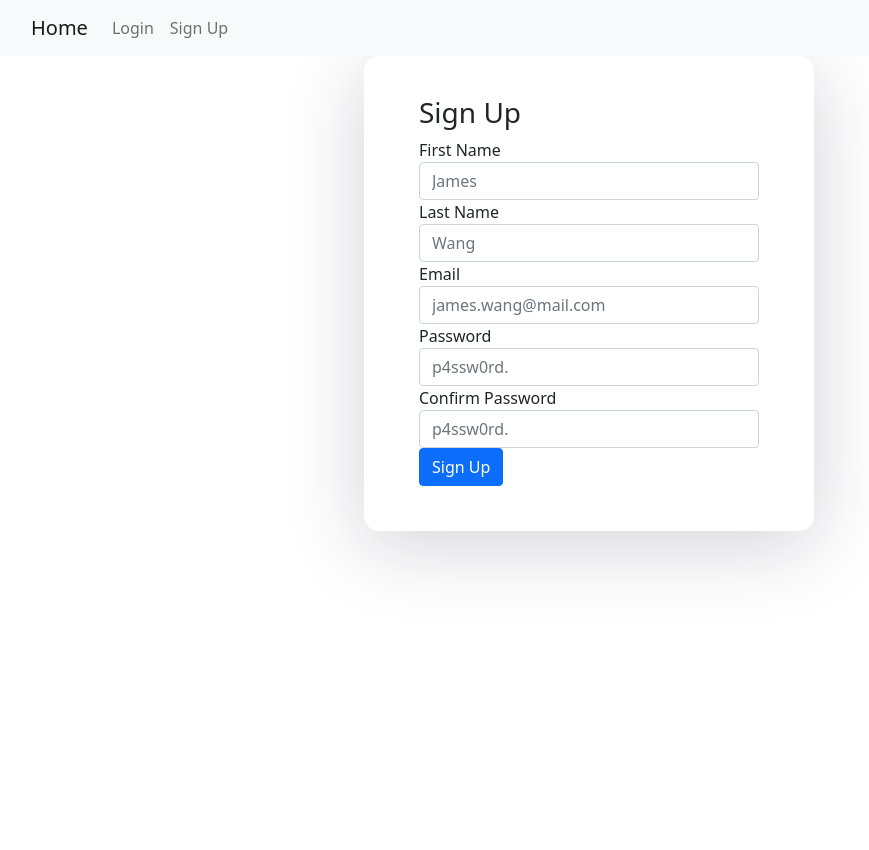
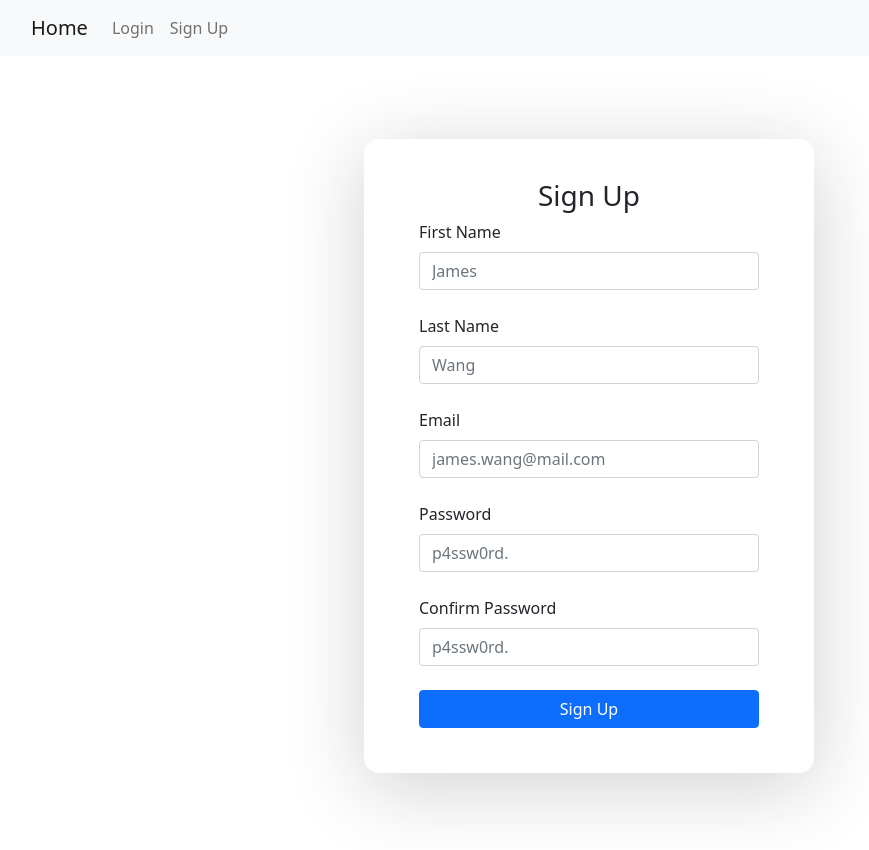
Before and after one commit to YuriSalgado/angular-auth, an Angular app: page /register in a window 1280 px wide. Shown: the top 850 px of the page, without its empty margins (51-920 px from the left). Before the commit the page ends 800 px from the top, so only its background shows below. Built offline with nearby package versions, Linux system fonts and the light colour scheme.

Commit message:
angular layout, bootstrap5 + review templates

```diff
--- a/src/app/app.component.css
+++ b/src/app/app.component.css
@@ -18,7 +18,7 @@
   width: 450px;
   margin: auto;
   background: #ffffff;
-  box-shadow: 0px 14px 80px rgba(34, 35, 58, 0.2);
+  box-shadow: 0px 14px 80px rgba(24, 24, 24, 0.2);
   padding: 40px 55px 45px 55px;
   border-radius: 15px;
   transition: all .3s;
--- a/src/app/login/login.component.html
+++ b/src/app/login/login.component.html
@@ -1,19 +1,17 @@
 <form [formGroup]="form" (submit)="submit()">
-
-    <h3>Login</h3>
-    <div class="form-group">
-        <label>Email</label>
-        <input formControlName="email" type="email" class="form-control" placeholder="Email"/>
-    </div>
-    <div class="form-group">
-        <label>Password</label>
-        <input formControlName="password" type="password" class="form-control" placeholder="Password"/>
-    </div>
-
-    <button class="btn btn-primary btn-block">Login</button>
-
-    <p class="forgot-password text-right">
-        <a routerLink="forgot">Forgot password?</a>
-    </p>
-
-  </form>
+  <h3 class="text-center fw-bold">Login</h3>
+  <div class="mb-4">
+    <label class="form-label">Email</label>
+    <input class="form-control" formControlName="email" type="email" placeholder="Email" />
+  </div>
+  <div class="mb-4">
+    <label class="form-label">Password</label>
+    <input class="form-control" formControlName="password" type="password" placeholder="Password" />
+  </div>
+  <div class="d-grid">
+    <button class="btn btn-primary">Login</button>
+  </div>
+  <div class="text-end pt-2">
+    <a class="link-primary text-decoration-none fw-light" routerLink="forgot">Forgot password?</a>
+  </div>
+</form>
--- a/src/app/register/register.component.html
+++ b/src/app/register/register.component.html
@@ -1,26 +1,26 @@
 <form [formGroup]="form" (submit)="submit()">
-<h3>Sign Up</h3>
-        <div class="form-group">
-            <label>First Name</label>
-            <input formControlName="first_name" type="text" class="form-control" placeholder="James"/>
+  <h3 class="text-center">Sign Up</h3>
+  <div class="mb-4">
+    <label class="form-label">First Name</label>
+    <input class="form-control" formControlName="first_name" type="text" placeholder="James" />
   </div>
-        <div class="form-group">
-            <label>Last Name</label>
-            <input formControlName="last_name" type="text" class="form-control" placeholder="Wang"/>
+  <div class="mb-4">
+    <label class="form-label">Last Name</label>
+    <input class="form-control" formControlName="last_name" type="text" placeholder="Wang" />
   </div>
-        <div class="form-group">
-            <label>Email</label>
-            <input formControlName="email" type="email" class="form-control" placeholder="james.wang@mail.com"/>
+  <div class="mb-4">
+    <label class="form-label">Email</label>
+    <input class="form-control" formControlName="email" type="email" placeholder="james.wang@mail.com" />
   </div>
-        <div class="form-group">
-            <label>Password</label>
-            <input formControlName="password" type="password" class="form-control" placeholder="p4ssw0rd."/>
+  <div class="mb-4">
+    <label class="form-label">Password</label>
+    <input class="form-control" formControlName="password" type="password" placeholder="p4ssw0rd." />
   </div>
-        <div class="form-group">
-            <label>Confirm Password</label>
-            <input formControlName="password_confirm" type="password" class="form-control" placeholder="p4ssw0rd."/>
+  <div class="mb-4">
+    <label class="form-label">Confirm Password</label>
+    <input class="form-control" formControlName="password_confirm" type="password" placeholder="p4ssw0rd." />
   </div>
-
-        <button class="btn btn-primary btn-block">Sign Up</button>
-
+  <div class="d-grid">
+    <button class="btn btn-primary">Sign Up</button>
+  </div>
 </form>
--- a/src/index.html
+++ b/src/index.html
@@ -6,7 +6,7 @@
   <base href="/">
   <meta name="viewport" content="width=device-width, initial-scale=1">
   <link rel="icon" type="image/x-icon" href="favicon.ico">
-  <link href="https://cdn.jsdelivr.net/npm/bootstrap@5.0.2/dist/css/bootstrap.min.css" rel="stylesheet" integrity="sha384-EVSTQN3/azprG1Anm3QDgpJLIm9Nao0Yz1ztcQTwFspd3yD65VohhpuuCOmLASjC" crossorigin="anonymous">
+  <link href="https://getbootstrap.com/docs/5.0/dist/css/bootstrap.min.css" rel="stylesheet" integrity="sha384-EVSTQN3/azprG1Anm3QDgpJLIm9Nao0Yz1ztcQTwFspd3yD65VohhpuuCOmLASjC" crossorigin="anonymous">
 </head>
 <body>
   <app-root></app-root>
--- a/src/styles.css
+++ b/src/styles.css
@@ -1 +1,4 @@
 /* You can add global styles to this file, and also import other style files */
+html, body, app-root, .auth-wrapper {
+  height: 100%;
+}
```
Lines whose indentation alone changed are shown as unchanged.
